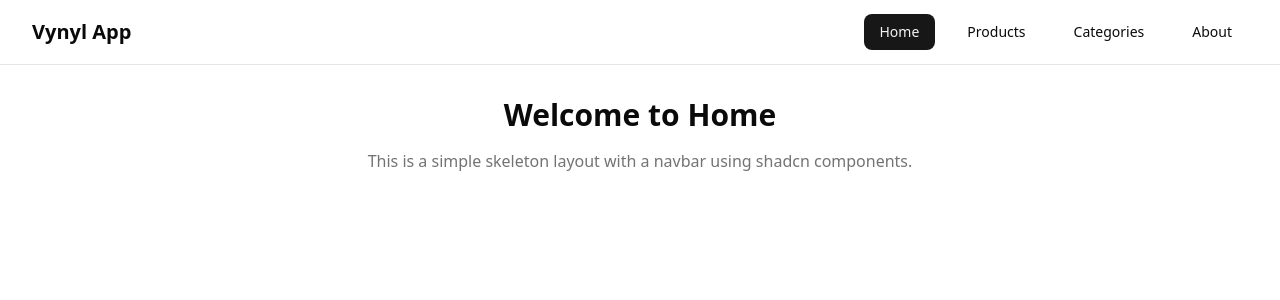
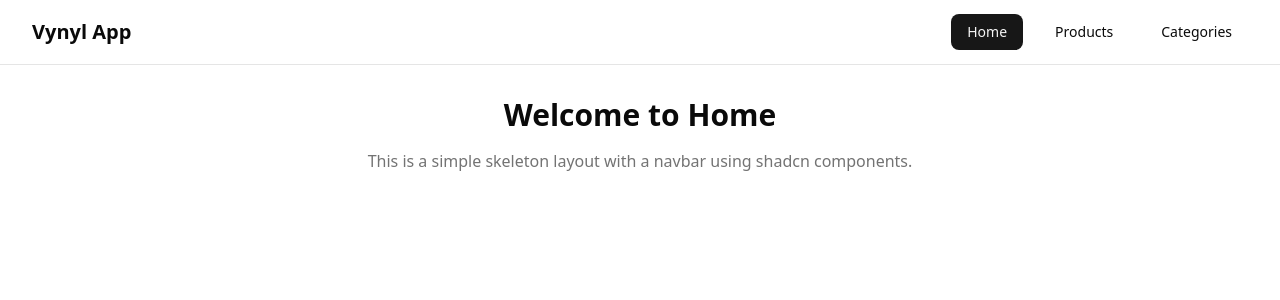
Before and after one commit to kevindude6/unspecified-technical-assessment, a React app in the folder frontend/: page / in a window 1280 px wide. Shown: the top 300 px of the page. Built offline with nearby package versions, Linux system fonts and the light colour scheme; the HTML template or start-up script is replaced by a standard one; what arktype would draw is missing.

Commit message:
remove about page

```diff
--- a/frontend/src/components/Navbar.tsx
+++ b/frontend/src/components/Navbar.tsx
@@ -6,7 +6,7 @@ interface NavbarProps {
 	onPageChange: (page: string) => void;
 }
 
-const pages = ["Home", "Products", "Categories", "About"];
+const pages = ["Home", "Products", "Categories"];
 
 export function Navbar({ currentPage, onPageChange }: NavbarProps) {
 	return (
```
